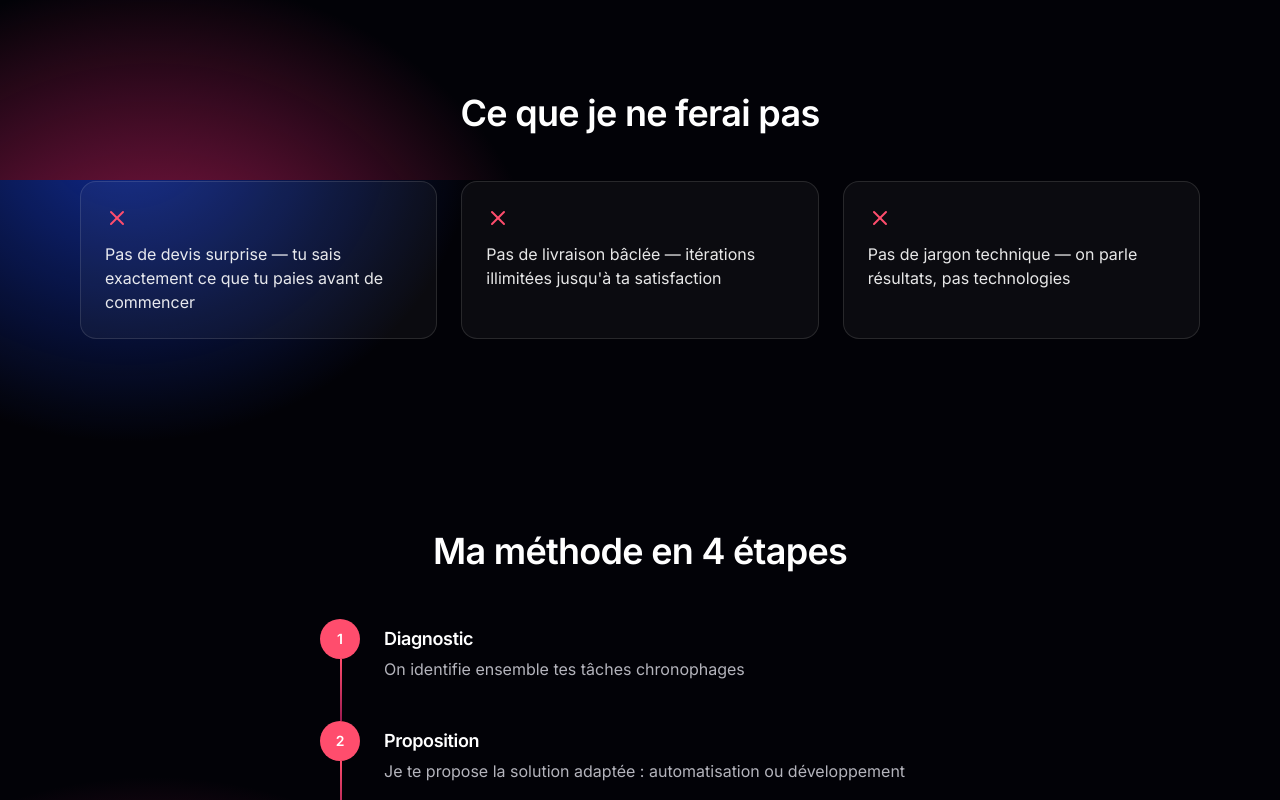
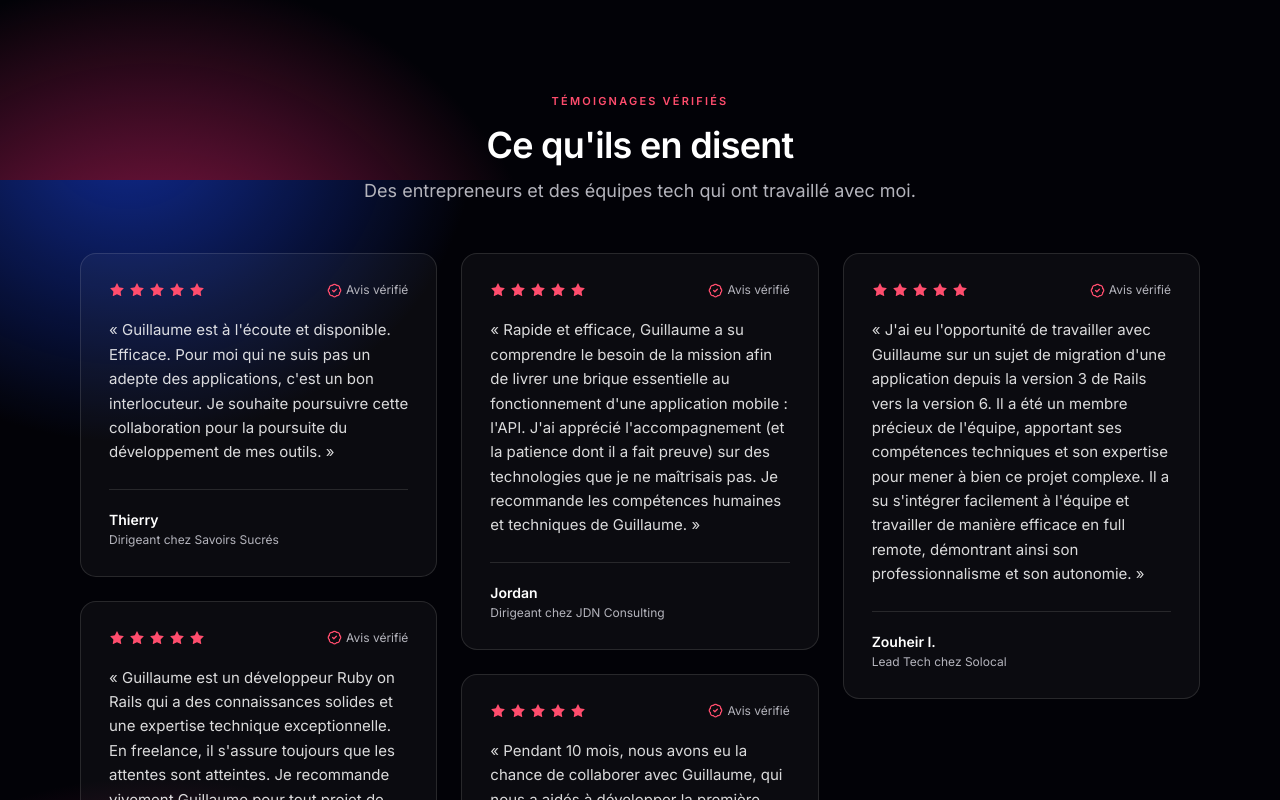
Before and after one commit to GuillaumeOcculy/appvise_consulting, a Next.js app: page / in a window 1280 px wide. Shown: the part 2220-3020 px from the top of the page. Built offline with nearby package versions, Linux system fonts and the light colour scheme; no server answers.

Commit message:
Ajoute la section temoignages clients et met a jour les highlights
- Nouvelle section "Ce qu'ils en disent" : 5 avis en grille masonry
  (etoiles corail, badge verifie, citation, nom + boite, sans avatar)
- About : "15+ missions freelance" -> "15+ projets livres", ajout "Expert IA"

```diff
--- a/src/app/page.tsx
+++ b/src/app/page.tsx
@@ -2,6 +2,7 @@ import HeroSection from '@/components/sections/HeroSection'
 import TrustBar from '@/components/sections/TrustBar'
 import CaseStudyCards from '@/components/sections/CaseStudyCards'
 import ClientLogos from '@/components/sections/ClientLogos'
+import Testimonials from '@/components/sections/Testimonials'
 import HonestySection from '@/components/sections/HonestySection'
 import MethodTimeline from '@/components/sections/MethodTimeline'
 import GuaranteeBlock from '@/components/sections/GuaranteeBlock'
@@ -25,6 +26,7 @@ export default function HomePage() {
       <TrustBar />
       <CaseStudyCards />
       <ClientLogos />
+      <Testimonials />
       <HonestySection />
       <MethodTimeline />
       <GuaranteeBlock />
--- a/src/components/sections/AboutSection.tsx
+++ b/src/components/sections/AboutSection.tsx
@@ -1,11 +1,12 @@
 import Image from 'next/image'
-import { Youtube, Briefcase, Code, Brain } from 'lucide-react'
+import { Youtube, Briefcase, Code, Brain, Sparkles } from 'lucide-react'
 import { YOUTUBE_URL } from '@/lib/constants'
 
 const highlights = [
   { icon: Code, label: '+10 ans de développement web' },
-  { icon: Briefcase, label: '15+ missions freelance' },
+  { icon: Briefcase, label: '15+ projets livrés' },
   { icon: Brain, label: 'Double certifié n8n' },
+  { icon: Sparkles, label: 'Expert IA' },
 ]
 
 const sectors = [
@@ -33,7 +34,7 @@ export default function AboutSection() {
           </p>
         </div>
 
-        <div className="grid grid-cols-1 sm:grid-cols-3 gap-4 mt-10">
+        <div className="grid grid-cols-2 md:grid-cols-4 gap-4 mt-10">
           {highlights.map((item) => (
             <div key={item.label} className="flex flex-col items-center text-center gap-2 p-4">
               <span className="flex items-center justify-center w-10 h-10 rounded-full bg-primary/10">
--- /dev/null
+++ b/src/components/sections/Testimonials.tsx
@@ -0,0 +1,91 @@
+import { Star, BadgeCheck } from 'lucide-react'
+
+type Testimonial = {
+  quote: string
+  name: string
+  company: string
+}
+
+const testimonials: Testimonial[] = [
+  {
+    quote:
+      "Guillaume est à l'écoute et disponible. Efficace. Pour moi qui ne suis pas un adepte des applications, c'est un bon interlocuteur. Je souhaite poursuivre cette collaboration pour la poursuite du développement de mes outils.",
+    name: 'Thierry',
+    company: 'Dirigeant chez Savoirs Sucrés',
+  },
+  {
+    quote:
+      "Guillaume est un développeur Ruby on Rails qui a des connaissances solides et une expertise technique exceptionnelle. En freelance, il s'assure toujours que les attentes sont atteintes. Je recommande vivement Guillaume pour tout projet de développement nécessitant une expertise en Ruby on Rails.",
+    name: 'Omar',
+    company: 'Dirigeant chez Omar Harras Dev',
+  },
+  {
+    quote:
+      "Rapide et efficace, Guillaume a su comprendre le besoin de la mission afin de livrer une brique essentielle au fonctionnement d'une application mobile : l'API. J'ai apprécié l'accompagnement (et la patience dont il a fait preuve) sur des technologies que je ne maîtrisais pas. Je recommande les compétences humaines et techniques de Guillaume.",
+    name: 'Jordan',
+    company: 'Dirigeant chez JDN Consulting',
+  },
+  {
+    quote:
+      "Pendant 10 mois, nous avons eu la chance de collaborer avec Guillaume, qui nous a aidés à développer la première version de notre plateforme. Il a su coder de très nombreuses fonctionnalités tout en utilisant les dernières technologies, comme Ruby on Rails 7, et le tout dans un temps record. J'ai été impressionné par sa capacité à comprendre rapidement les besoins de la plateforme et à les traduire en fonctionnalités performantes. Je n'hésiterais pas à travailler à nouveau avec lui et je le recommande vivement pour tout projet.",
+    name: 'Fabien Akunda',
+    company: 'CTO chez Hubflo',
+  },
+  {
+    quote:
+      "J'ai eu l'opportunité de travailler avec Guillaume sur un sujet de migration d'une application depuis la version 3 de Rails vers la version 6. Il a été un membre précieux de l'équipe, apportant ses compétences techniques et son expertise pour mener à bien ce projet complexe. Il a su s'intégrer facilement à l'équipe et travailler de manière efficace en full remote, démontrant ainsi son professionnalisme et son autonomie.",
+    name: 'Zouheir I.',
+    company: 'Lead Tech chez Solocal',
+  },
+]
+
+function TestimonialCard({ quote, name, company }: Testimonial) {
+  return (
+    <figure className="break-inside-avoid mb-6 bg-surface border border-border rounded-2xl p-6 lg:p-7">
+      <div className="flex items-center justify-between">
+        <div className="flex items-center gap-1 text-primary" aria-label="Note 5 sur 5">
+          {Array.from({ length: 5 }).map((_, i) => (
+            <Star key={i} size={16} className="fill-current" strokeWidth={0} />
+          ))}
+        </div>
+        <span className="inline-flex items-center gap-1 text-text-muted text-xs">
+          <BadgeCheck size={15} className="text-primary" />
+          Avis vérifié
+        </span>
+      </div>
+
+      <blockquote className="mt-5 text-[15px] leading-relaxed text-white/85">
+        «&nbsp;{quote}&nbsp;»
+      </blockquote>
+
+      <figcaption className="mt-6 flex flex-col border-t border-border pt-5">
+        <span className="font-heading font-semibold text-sm text-white">{name}</span>
+        <span className="text-text-muted text-xs mt-0.5">{company}</span>
+      </figcaption>
+    </figure>
+  )
+}
+
+export default function Testimonials() {
+  return (
+    <section aria-labelledby="reviews-heading" className="text-white py-16 lg:py-24">
+      <div className="max-w-6xl mx-auto px-4">
+        <p className="text-primary text-[11px] font-semibold uppercase tracking-[0.2em] text-center mb-4">
+          Témoignages vérifiés
+        </p>
+        <h2 id="reviews-heading" className="font-heading font-semibold text-2xl md:text-4xl text-center">
+          Ce qu&apos;ils en disent
+        </h2>
+        <p className="text-text-muted text-center mt-3 text-lg">
+          Des entrepreneurs et des équipes tech qui ont travaillé avec moi.
+        </p>
+
+        <div className="mt-12 gap-6 columns-1 md:columns-2 lg:columns-3">
+          {testimonials.map((t) => (
+            <TestimonialCard key={t.name} {...t} />
+          ))}
+        </div>
+      </div>
+    </section>
+  )
+}
```
